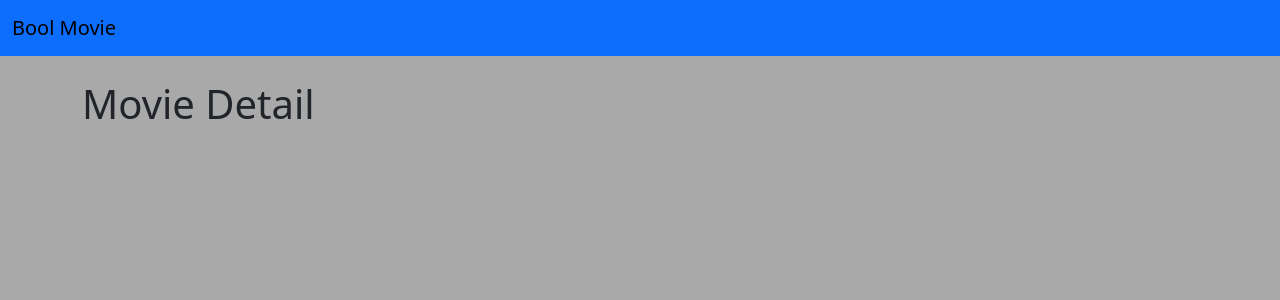
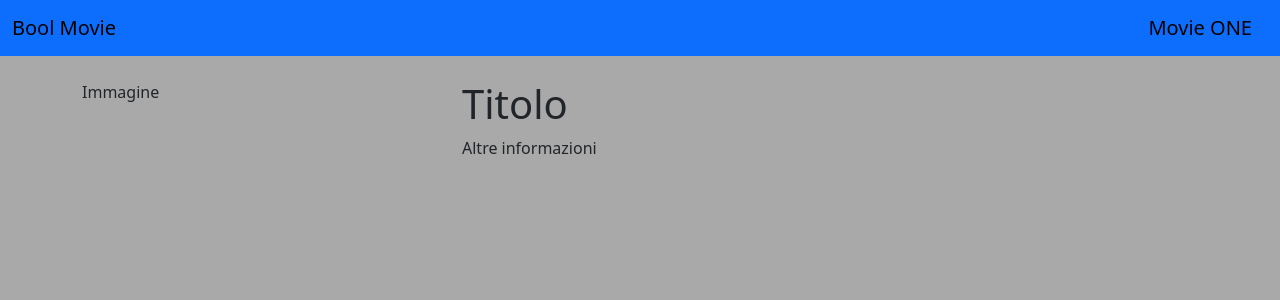
Before and after one commit to danielemurgioni/webapp-react, a React (Vite) app: page /movies/1 in a window 1280 px wide. Shown: the top 300 px of the page. Built offline with nearby package versions, Linux system fonts and the light colour scheme.

Commit message:
[UPD] create Moviepage and import

```diff
--- a/src/App.jsx
+++ b/src/App.jsx
@@ -1,6 +1,7 @@
 import DefaultLayout from "./layouts/DefaultLayout"
 //pages
 import Homepage from "./pages/Homepage"
+import Moviepage from "./pages/Moviepage"
 
 import { BrowserRouter, Routes, Route } from "react-router-dom"
 
@@ -11,7 +12,7 @@ function App() {
         <Routes>
           <Route Component={DefaultLayout}>
             <Route index Component={Homepage} />
-            <Route path="/movies/:id" element={<h1>Movie Detail</h1>} />
+            <Route path="/movies/:id" Component={Moviepage} />
           </Route>
         </Routes>
       </BrowserRouter>
--- a/src/components/Header.jsx
+++ b/src/components/Header.jsx
@@ -6,6 +6,7 @@ const Header = () => {
             <nav className='navbar bg-primary mb-4'>
                 <div className="container-fluid">
                     <Link className='navbar-brand' to="/">Bool Movie</Link>
+                    <Link className='navbar-brand' to="/movies/1">Movie ONE</Link>
                 </div>
             </nav>
         </>
--- /dev/null
+++ b/src/pages/Moviepage.jsx
@@ -0,0 +1,19 @@
+import React from 'react'
+
+const Moviepage = () => {
+    return (
+        <>
+            <div className="row">
+                <div className="col-12 col-md-6 col-lg-4">
+                    Immagine
+                </div>
+                <div className="col-12 col-md-6 col-lg-8">
+                    <h1>Titolo</h1>
+                    <p>Altre informazioni</p>
+                </div>
+            </div>
+        </>
+    )
+}
+
+export default Moviepage
```
